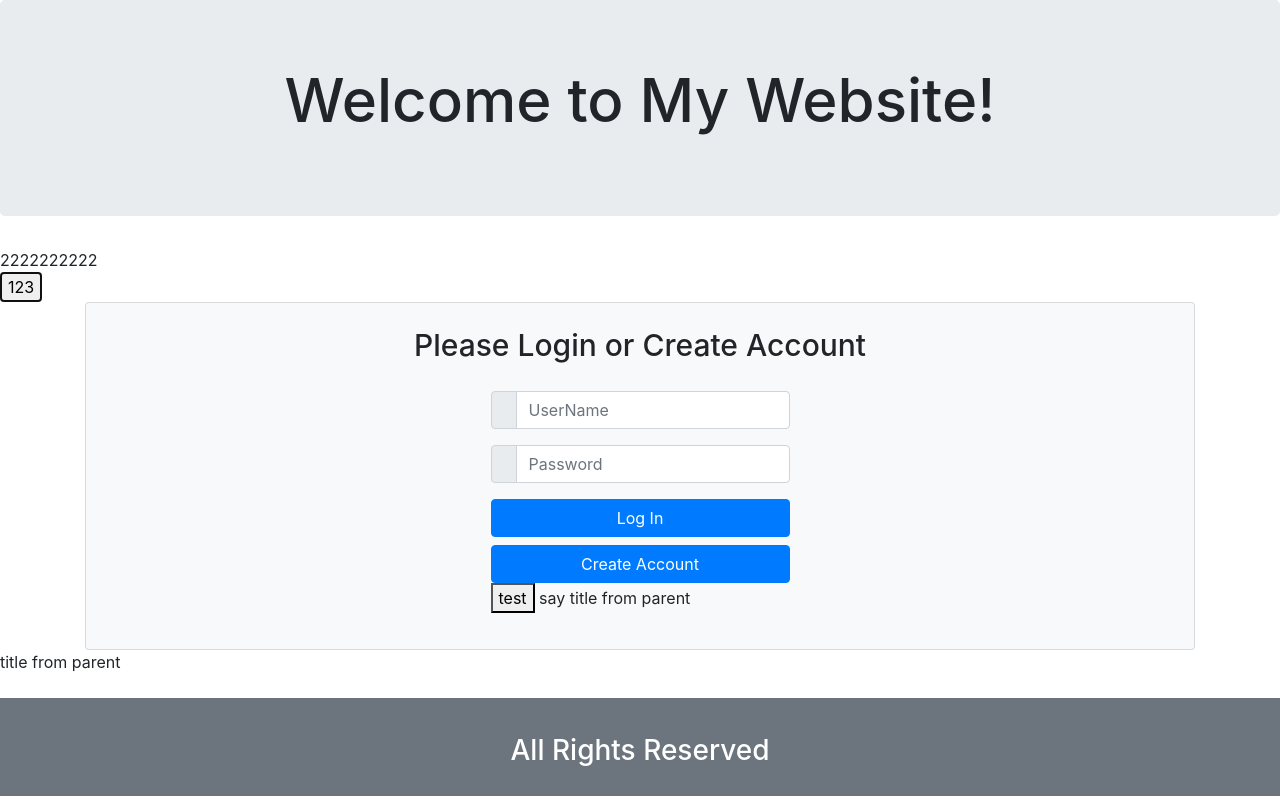
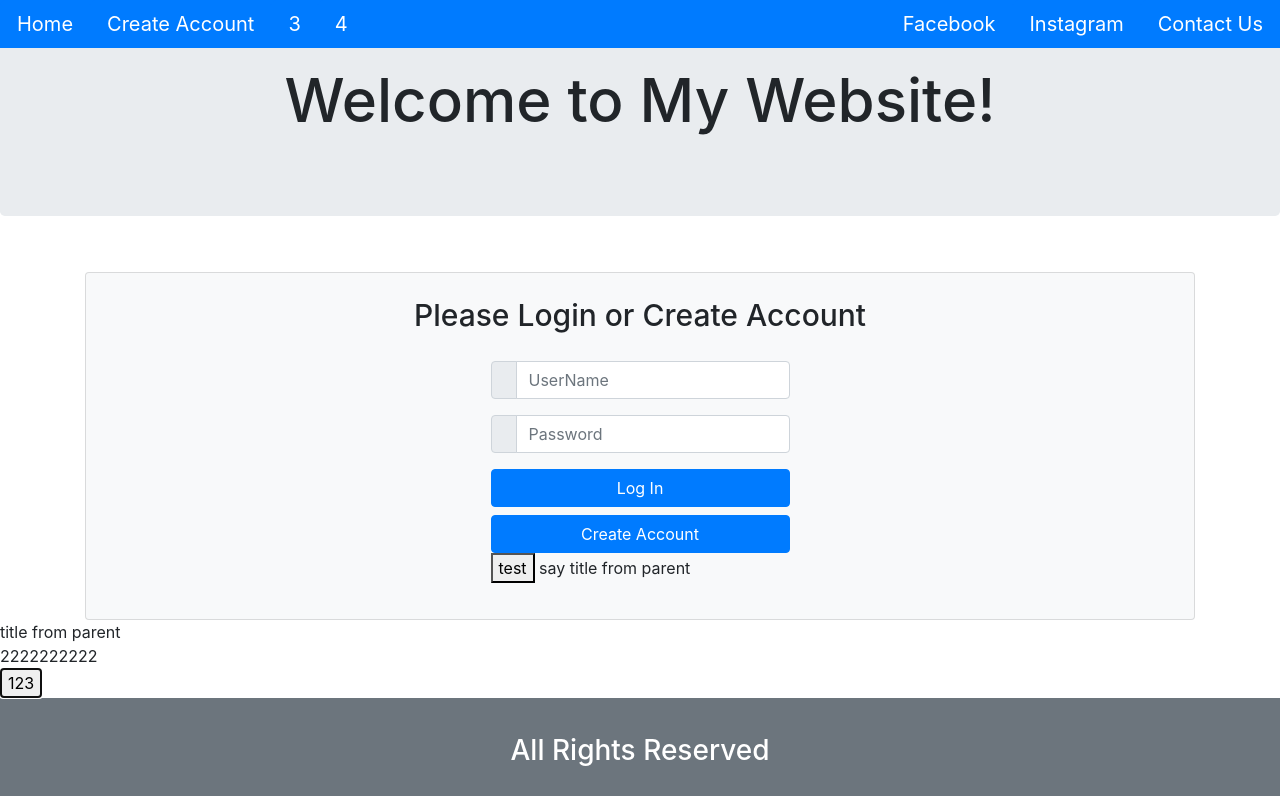
Before and after one commit to Yifan-Song0819/Angular-front-end, an Angular app in the folder login/: page / in a window 1280 px wide. Both pictures are taken after a click on the button "123". Built offline with nearby package versions, Linux system fonts and the light colour scheme.

Commit message:
changing

```diff
--- a/login/src/app/app.component.html
+++ b/login/src/app/app.component.html
@@ -1,22 +1,28 @@
-<!--The content below is only a placeholder and can be replaced.-->
+<div>
+    <nav class="bg-primary text-white fixed-top">
+        <button type="button" class="btn btn-primary btn-lg">Home</button>
+        <button type="button" class="btn btn-primary btn-lg">Create Account</button>
+        <button type="button" class="btn btn-primary btn-lg">3</button>
+        <button type="button" class="btn btn-primary btn-lg">4</button>
+        <button type="button" class="btn btn-primary btn-lg float-right">Contact Us</button>
+        <button type="button" class="btn btn-primary btn-lg float-right">Instagram</button>
+        <button type="button" class="btn btn-primary btn-lg float-right">Facebook</button>
+    </nav>
+</div>
+
 <div>
     <div style="text-align:center" class="jumbotron">
       <h1>
           <p style="font-size:60px;">Welcome to {{ title }}!</p>
       </h1>
     </div>
-</div>  <!--  -->
+</div>
 
 
-<div *ngIf="showit">1111111111</div>
-<div *ngIf="show2">2222222222</div>
-
-<button (click)="c()">123</button>
-
-
+<br>
 
 <div *ngIf="showMenu">
-    <app-menu [title_in_app] = "title_in_app"></app-menu>
+    <app-menu [title_in_app] = "title_in_app" [showMenu] = "showMenu" [showCreate] = "showCreate"></app-menu>
     {{title_in_app}}
 </div>
 
@@ -27,6 +33,13 @@
 
 <!-- <router-outlet></router-outlet> -->
 
+
+<div *ngIf="showit">1111111111</div>
+<div *ngIf="!showit">2222222222</div>
+
+<button (click)="c()">123</button>
+
+
 <br>
 <!-- <app-create></app-create> -->
 <article class="bg-secondary mb-3">
--- a/login/src/app/app.component.ts
+++ b/login/src/app/app.component.ts
@@ -8,7 +8,6 @@ import { Component } from '@angular/core';
 export class AppComponent {
   title = 'My Website';
   showit: boolean = true;
-  show2: boolean = false;
 
   showMenu: boolean = true;
   showCreate: boolean = false;
@@ -17,12 +16,14 @@ export class AppComponent {
 
   c(){
       this.showit = !this.showit;
-      this.show2 = !this.show2;
+
       console.log(this.title);
+      console.log(this.showMenu);
+      console.log(this.showCreate);
   }
 
-  // Click(){
-  //     this.showMenu = !this.showMenu;
-  //     this.showCreate = !this.showCreate;
-  // }
+  receiveEvent($event){
+      this.showMenu = $event;
+  }
+
 }
--- a/login/src/app/menu/menu.component.ts
+++ b/login/src/app/menu/menu.component.ts
@@ -1,4 +1,4 @@
-import { Component, Input } from '@angular/core';
+import { Component, Input, Output, EventEmitter } from '@angular/core';
 import { Router } from '@angular/router'; // Navigation to other components
 
 // import {title_in_app} from './app';
@@ -12,13 +12,20 @@ import { Router } from '@angular/router'; // Navigation to other components
 export class MenuComponent {
 
   @Input() title_in_app: string;
+  @Input() showMenu: boolean;
+  @Input() showCreate: boolean;
 
-  showMenu: boolean = true;
-  showCreate: boolean = false;
+  @Output() new_menu = new EventEmitter<boolean>();
+  @Output() new_create = new EventEmitter<boolean>();
 
   Click(){
       this.showMenu = !this.showMenu;
       this.showCreate = !this.showCreate;
+      console.log("menu gogogo");
+      // console.log(this.showMenu);
+      // console.log(this.showCreate);
+      this.new_menu.emit(this.showMenu);
+      this.new_create.emit(this.new_create);
   }
 
   test(){
```
